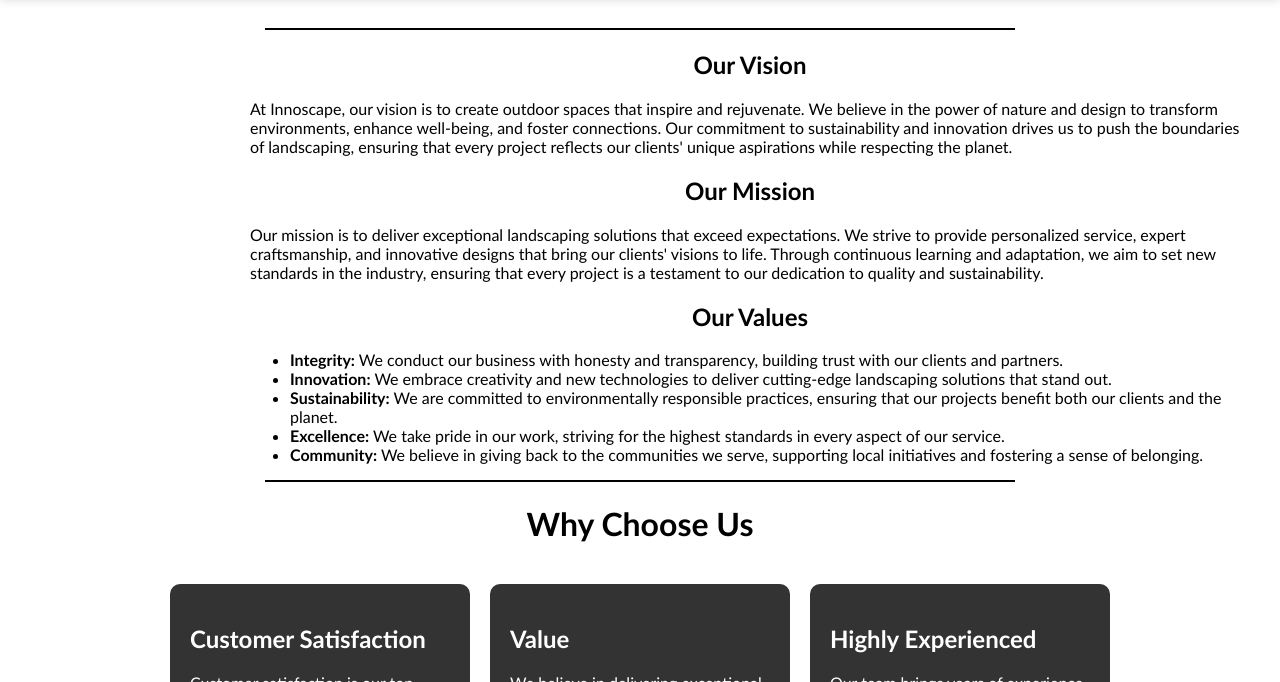
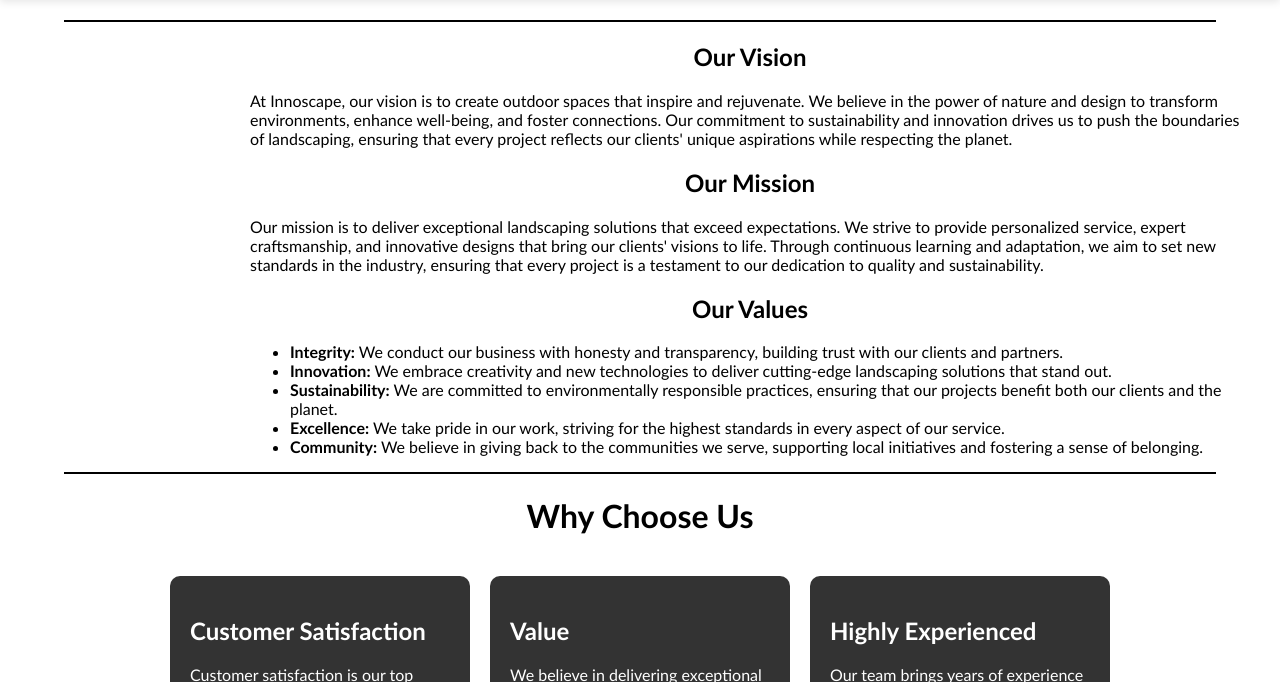
Before and after one commit to jeffkisseih/Innoscape, a plain HTML site: page service/about.html in a window 1280 px wide. Shown: the part 510-1192 px from the top of the page. Drawn offline with Linux system fonts and the light colour scheme.

Commit message:
modified 2 files

```diff
--- a/service/about.html
+++ b/service/about.html
@@ -32,7 +32,7 @@
                     <p><b>About us</b></p>
         <p><b>Founded over a decade ago, Innoscape began with a simple yet powerful idea: to reimagine outdoor spaces through innovation and care. What started as a small, family-run operation has grown into a trusted name in the landscaping industry, proudly serving residential and commercial clients with excellence, integrity, and creativity.</b></p>
           </div>
-    </section><br><hr style="width:750px; border: 1px solid black">
+    </section><br><hr style="width: 90%; border: 1px solid black ; margin: 0 auto;">
 
     <section class="sectone">
         <h2>Our Vision</h2>
@@ -49,7 +49,7 @@
             <li><b>Excellence:</b> We take pride in our work, striving for the highest standards in every aspect of our service.</li>
             <li><b>Community:</b> We believe in giving back to the communities we serve, supporting local initiatives and fostering a sense of belonging.</li>
         </ul>
-    </section><hr style="width:750px; border: 1px solid black">
+    </section><hr style="width: 90%; border: 1px solid black; margin: 0 auto;">
 
 
         <h1 style="text-align: center;">Why Choose Us</h1>
```
Also changed, not shown: service/maintenance.html (+2 -2 lines).
